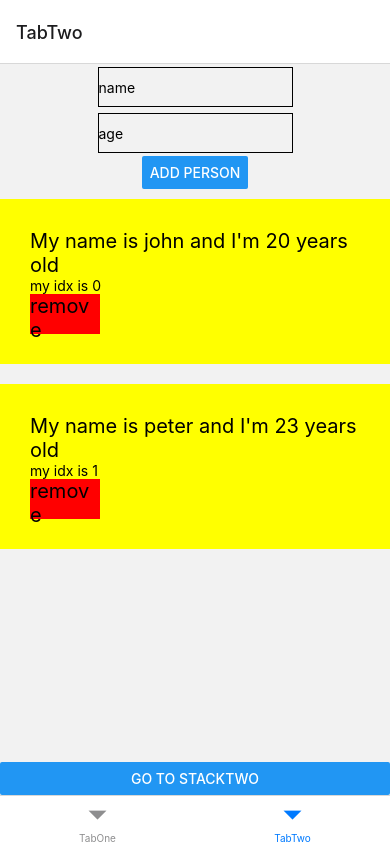
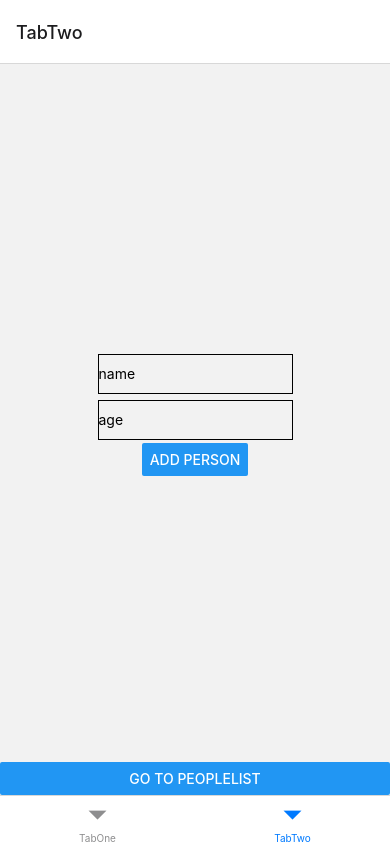
Before and after one commit to sungjinwi/rnPractice, a React Native app: screen /TabTwo in a window 390 px wide. Built offline with nearby package versions, Linux system fonts and the light colour scheme.

Commit message:
FEAT : Seperate people input & list screen

```diff
--- a/App.tsx
+++ b/App.tsx
@@ -21,26 +21,13 @@ import {
 import { TabOneScreen, TabTwoScreen } from './src/components';
 import { PeopleContext } from './src/context';
 import { useManagePeople } from './src/hooks';
+import { peopleDummy } from './src/assets';
 
 const Tab = createBottomTabNavigator();
 
-
-const dummy = [
-    {
-        name: 'john',
-        age: 20,
-        idx: 0
-    },
-    {
-        name: 'peter',
-        age: 23,
-        idx: 1
-    },
-]
-
 function App(): JSX.Element {
 
-    const managePeople = useManagePeople(dummy);
+    const managePeople = useManagePeople(peopleDummy);
 
     return (
         <SafeAreaView style={{ flex: 1 }}>
--- /dev/null
+++ b/src/assets/index.ts
@@ -0,0 +1 @@
+export {default as peopleDummy} from './peopleDummy'
--- /dev/null
+++ b/src/assets/peopleDummy.ts
@@ -0,0 +1,12 @@
+export default [
+    {
+        "name": "john",
+        "age": 20,
+        "idx": 0
+    },
+    {
+        "name": "peter",
+        "age": 23,
+        "idx": 1
+    }
+]
--- a/src/components/StackOneScreen.tsx
+++ b/src/components/StackOneScreen.tsx
@@ -1,13 +1,8 @@
 import { Button, FlatList, StyleSheet, Text, View, TextInput, TouchableOpacity } from "react-native";
-import { useManagePeople } from "../hooks";
 import { useContext } from "react";
 import { PeopleContext } from "../context";
 
-interface PersonProps {
-name: string;
-age: number;
-idx: number;
-}
+
 
 function StackOneScreen({ navigation }: any) {
 
@@ -15,18 +10,7 @@ function StackOneScreen({ navigation }: any) {
 
     const { nameProps, ageProps, people, addPerson, removePerson } = useContext(PeopleContext);
 
-    const Person = ({ name, age, idx }: PersonProps) => (
-        <View style={styles.item}>
-            <Text style={styles.script}>My name is {name} and I'm {age} years old</Text>
-            <Text>my idx is {idx}</Text>
-            <TouchableOpacity
-                onPress={() => removePerson(idx)}
-                style={{ backgroundColor: 'red', width: 70, height: 40 }}
-            >
-                <Text style={{ fontSize: 20 }}>remove</Text>
-            </TouchableOpacity>
-        </View>
-    )
+
 
     return (
         <>
@@ -46,14 +30,9 @@ function StackOneScreen({ navigation }: any) {
                         onPress={addPerson}
                     />
                 </View>
-                <FlatList
-                    data={people}
-                    renderItem={({ item }) => <Person name={item.name} age={item.age} idx={item.idx} />}
-                    keyExtractor={(item) => item.idx.toString()}
-                />
             </View>
                 <Button
-                    title='Go to StackTwo'
+                    title='Go to peopleList'
                     onPress={() => navigation.navigate('StackTwo')}
                 />
         </>
@@ -61,17 +40,6 @@ function StackOneScreen({ navigation }: any) {
 }
 
 const styles = StyleSheet.create({
-    item: {
-        padding: 30,
-        marginVertical: 10,
-        backgroundColor: 'yellow'
-    },
-    script: {
-        fontSize: 20
-    },
-    title: {
-        fontSize: 30
-    },
     input: {
         width: '50%',
         height: 40,
@@ -81,7 +49,7 @@ const styles = StyleSheet.create({
     inputContainer: {
         width: '100%',
         alignItems: 'center'
-    }
+    },
 })
 
 export default StackOneScreen;
--- a/src/components/StackTwoScreen.tsx
+++ b/src/components/StackTwoScreen.tsx
@@ -1,16 +1,39 @@
-import { Button, Text, View } from "react-native";
+import { useContext } from "react";
+import { Button, FlatList, StyleSheet, Text, TouchableOpacity, View } from "react-native";
+import { PeopleContext } from "../context";
+
+interface PersonProps {
+    name: string;
+    age: number;
+    idx: number;
+    }
 
 function StackTwoScreen({ navigation }: any) {
+
+    const { nameProps, ageProps, people, addPerson, removePerson } = useContext(PeopleContext);
+
+    const Person = ({ name, age, idx }: PersonProps) => (
+        <View style={styles.item}>
+            <Text style={styles.script}>My name is {name} and I'm {age} years old</Text>
+            <Text>my idx is {idx}</Text>
+            <TouchableOpacity
+                onPress={() => removePerson(idx)}
+                style={{ backgroundColor: 'red', width: 70, height: 40 }}
+            >
+                <Text style={{ fontSize: 20 }}>remove</Text>
+            </TouchableOpacity>
+        </View>
+    )
 
 
     return (
         <View style={{ flex: 1, alignItems: 'center', justifyContent: 'center' }}>
-            <Text>StackTwo Screen</Text>
+            <FlatList
+                    data={people}
+                    renderItem={({ item }) => <Person name={item.name} age={item.age} idx={item.idx} />}
+                    keyExtractor={(item) => item.idx.toString()}
+                />
 
-            <Button
-                title='Go to TabOne'
-                onPress={() => navigation.navigate('TabOne')}
-            />
             <Button
                 title='Go back'
                 onPress={()=>{
@@ -22,4 +45,18 @@ function StackTwoScreen({ navigation }: any) {
     )
 }
 
+const styles = StyleSheet.create({
+    item: {
+        padding: 30,
+        marginVertical: 10,
+        backgroundColor: 'yellow'
+    },
+    script: {
+        fontSize: 20
+    },
+    title: {
+        fontSize: 30
+    },
+})
+
 export default StackTwoScreen;
```
